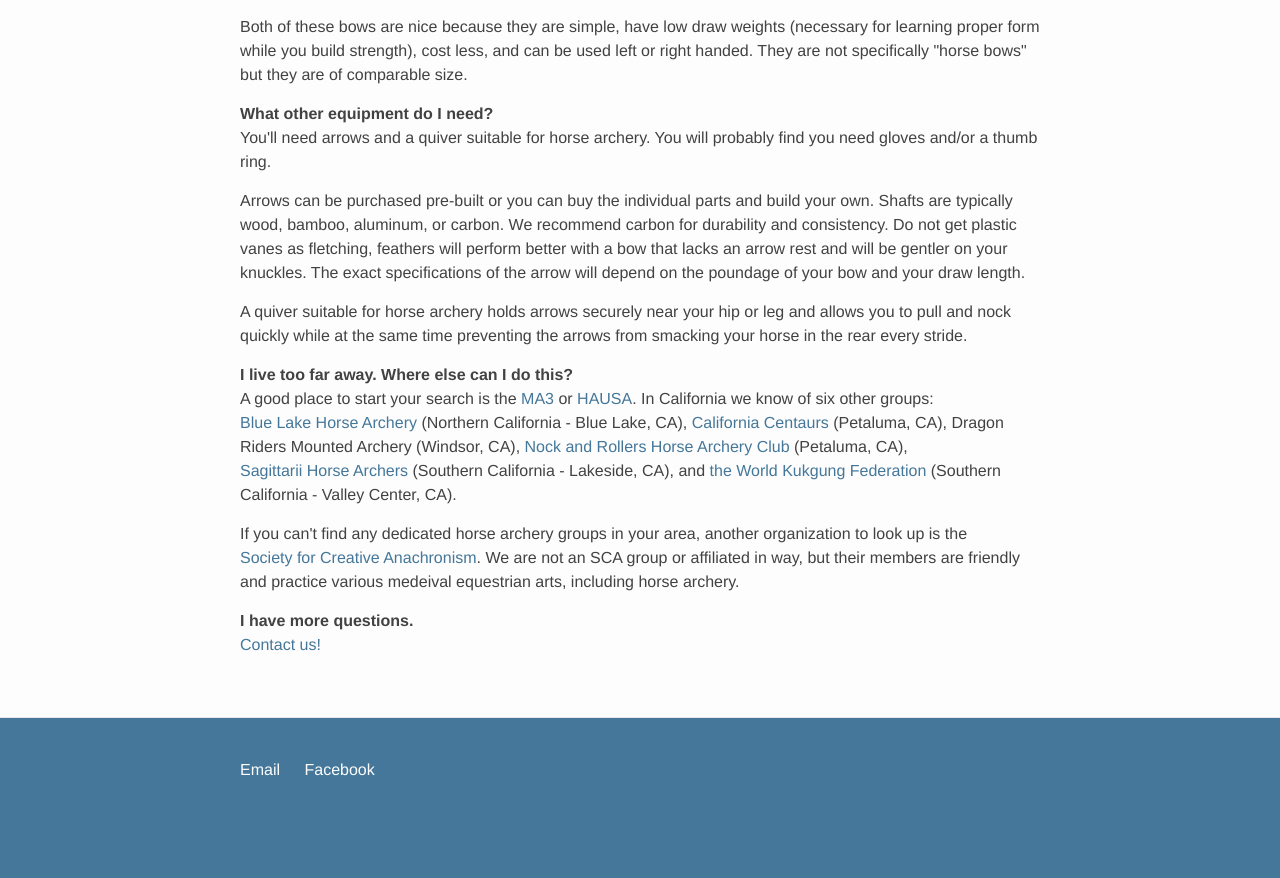
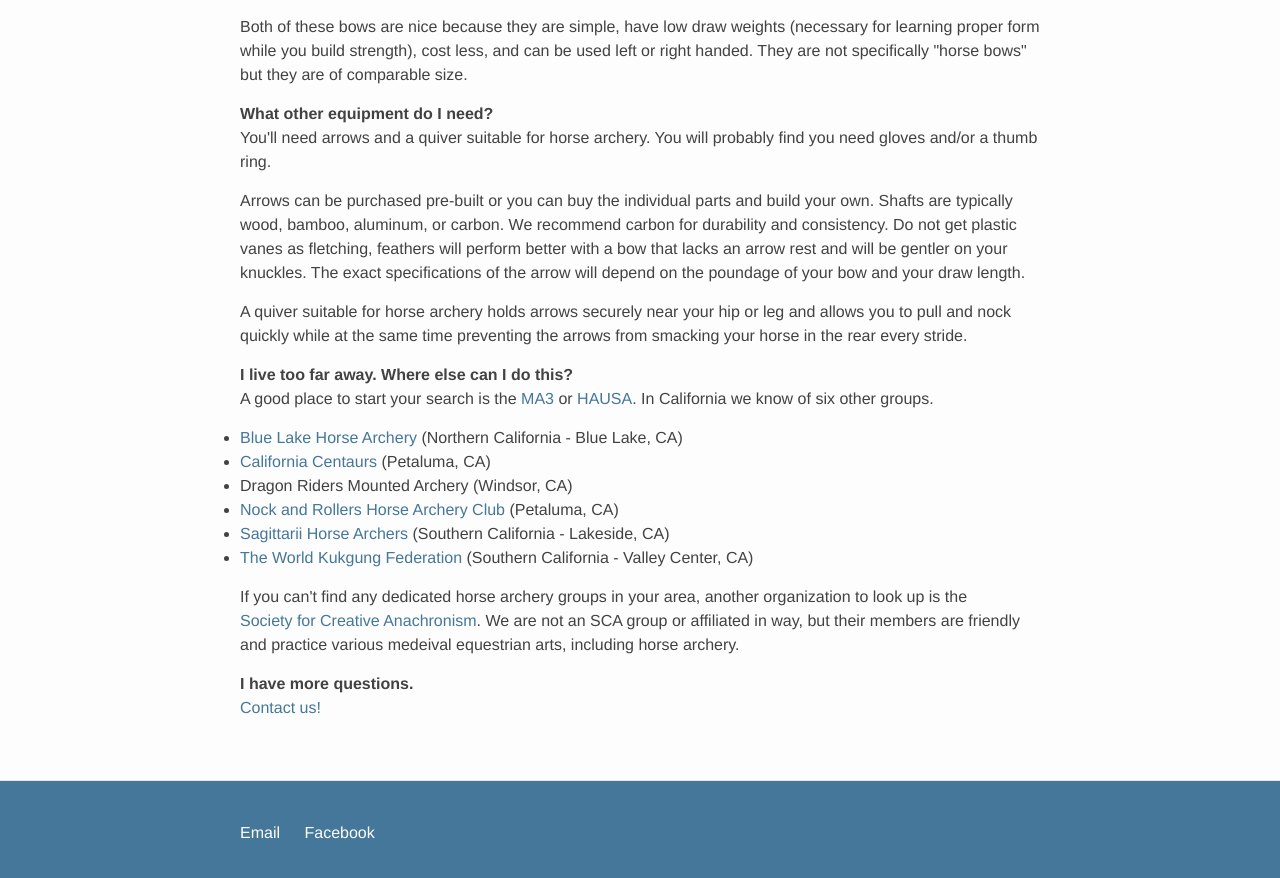
Before and after one commit to svmountedarchery/svmountedarchery.github.io, a Jekyll site: the page built from faq.html, in a window 1280 px wide and 900 px high, scrolled down 1972 px. Shown: the top 878 px of the window. Built offline with Jekyll 4.4.1, drawn with Linux system fonts in a browser that asks for light colours; some web fonts are replaced; before the commit the page ends 2809 px from its top, so only the background shows below that.

Commit message:
made Where else can I do this? into a bulleted list of locations

```diff
--- a/faq.html
+++ b/faq.html
@@ -117,7 +117,15 @@ headerImg: /img/bhu.jpg
   </dt>
   <dd>
     <p>
-      A good place to start your search is the <a href="http://www.mountedarchery.org">MA3</a> or <a href="https://www.horsearchery.us/">HAUSA</a>. In California we know of six other groups: <a href="https://www.facebook.com/bluelakehorsearchery/">Blue Lake Horse Archery</a> (Northern California - Blue Lake, CA), <a href="https://www.facebook.com/cacentaurs/">California Centaurs</a> (Petaluma, CA), Dragon Riders Mounted Archery (Windsor, CA), <a href="https://www.facebook.com/groups/2131080153584902/">Nock and Rollers Horse Archery Club</a> (Petaluma, CA), <a href="https://www.facebook.com/Sagittarii-Horse-Archers-Southern-California-1231306786995909/">Sagittarii Horse Archers</a> (Southern California - Lakeside, CA), and <a href="https://www.facebook.com/The-World-Kukgung-Federation-1445273345753760/">the World Kukgung Federation</a> (Southern California - Valley Center, CA).
+      A good place to start your search is the <a href="http://www.mountedarchery.org">MA3</a> or <a href="https://www.horsearchery.us/">HAUSA</a>. In California we know of six other groups.
+      <ul>
+        <li><a href="https://www.facebook.com/bluelakehorsearchery/">Blue Lake Horse Archery</a> (Northern California - Blue Lake, CA)</li>
+        <li><a href="https://www.facebook.com/cacentaurs/">California Centaurs</a> (Petaluma, CA)</li>
+        <li>Dragon Riders Mounted Archery (Windsor, CA)</li>
+        <li><a href="https://www.facebook.com/groups/2131080153584902/">Nock and Rollers Horse Archery Club</a> (Petaluma, CA)</li>
+        <li><a href="https://www.facebook.com/Sagittarii-Horse-Archers-Southern-California-1231306786995909/">Sagittarii Horse Archers</a> (Southern California - Lakeside, CA)</li>
+        <li><a href="https://www.facebook.com/The-World-Kukgung-Federation-1445273345753760/">The World Kukgung Federation</a> (Southern California - Valley Center, CA)</li>
+      </ul>
     </p>
 
     <p>
```
